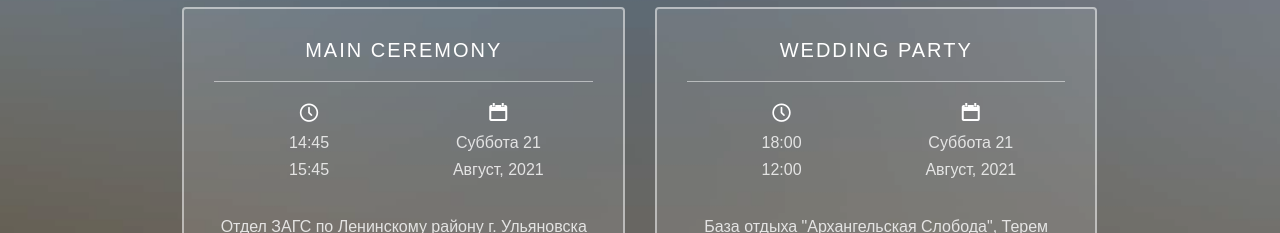
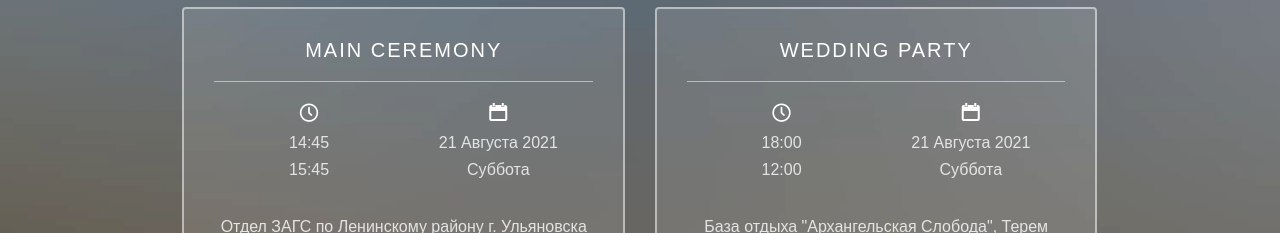
Before and after one commit to devromarus/wedding, a plain HTML site: page index.html in a window 1280 px wide. Shown: the part 1860-2093 px from the top of the page. Drawn offline with Linux system fonts and the light colour scheme; files whose address does not match are found by name; a web font is replaced by a local one.

Commit message:
Дата

```diff
--- a/index.html
+++ b/index.html
@@ -142,8 +142,8 @@
 									</div>
 									<div class="event-col">
 										<i class="icon-calendar"></i>
-										<span>Суббота 21</span>
-										<span>Август, 2021</span>
+										<span>21 Августа 2021</span>
+										<span>Суббота</span>
 									</div>
 									<p>Отдел ЗАГС по Ленинскому району г. Ульяновска "Дворец бракосочетания" <br> Адрес: г. Ульяновск, ул. Гимова, 3</p>
 								</div>
@@ -158,8 +158,8 @@
 									</div>
 									<div class="event-col">
 										<i class="icon-calendar"></i>
-										<span>Суббота 21</span>
-										<span>Август, 2021</span>
+										<span>21 Августа 2021</span>
+										<span>Суббота</span>
 									</div>
 									<p>База отдыха "Архангельская Слобода", Терем №22 <br> Адрес: Ульяновская область, Чердаклинский район, село Архангельское</p>
 								</div>
```
